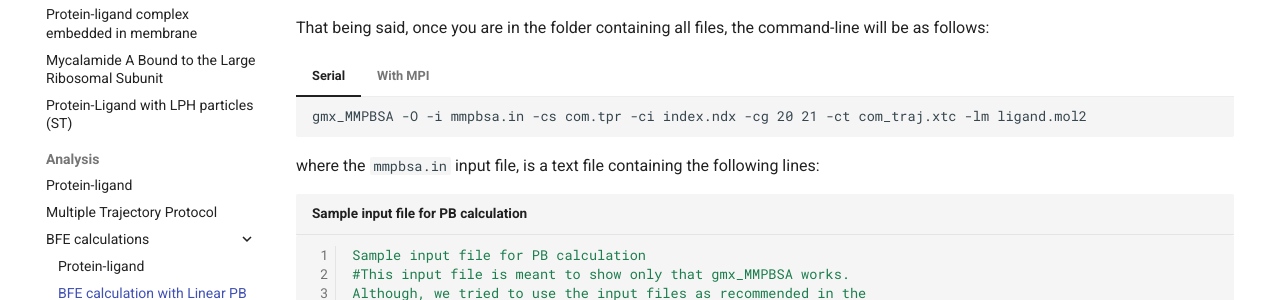
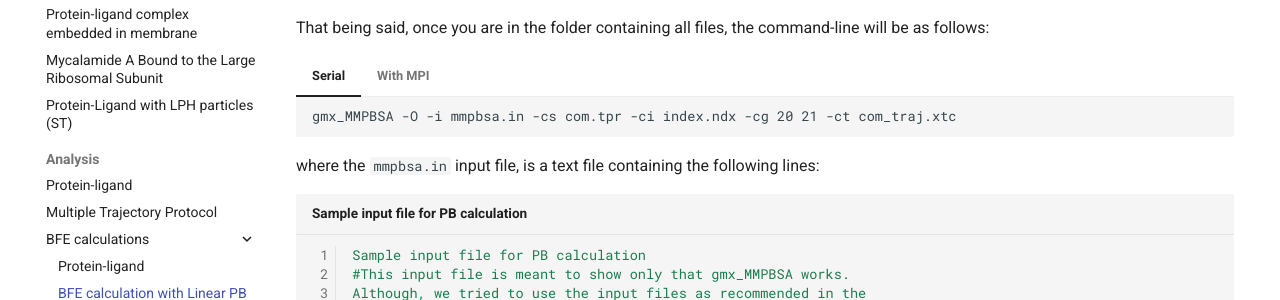
Before and after one commit to Valdes-Tresanco-MS/gmx_MMPBSA, an MkDocs documentation site: the page built from docs/examples/Linear_PB_solver/README.md, in a window 1280 px wide and 900 px high, scrolled down 1235 px. Shown: the part 153-453 px from the top of the window. Built offline with MkDocs 1.6.1 and Material for MkDocs 9.7.7, drawn with Linux system fonts in a browser that asks for light colours; comment, search, counter and statistics services are not loaded.

Commit message:
update tutorials

```diff
--- a/docs/examples/Linear_PB_solver/README.md
+++ b/docs/examples/Linear_PB_solver/README.md
@@ -42,11 +42,11 @@
 
 === "Serial"
 
-        gmx_MMPBSA -O -i mmpbsa.in -cs com.tpr -ci index.ndx -cg 20 21 -ct com_traj.xtc -lm ligand.mol2
+        gmx_MMPBSA -O -i mmpbsa.in -cs com.tpr -ci index.ndx -cg 20 21 -ct com_traj.xtc
 
 === "With MPI"
 
-        mpirun -np 2 gmx_MMPBSA MPI -O -i mmpbsa.in -cs com.tpr -ci index.ndx -cg 20 21 -ct com_traj.xtc -lm ligand.mol2
+        mpirun -np 2 gmx_MMPBSA MPI -O -i mmpbsa.in -cs com.tpr -ci index.ndx -cg 20 21 -ct com_traj.xtc
 
 where the `mmpbsa.in` input file, is a text file containing the following lines:
 
```
Also changed, not shown: docs/examples/Decomposition_analysis/README.md (+1 -1 lines), docs/examples/Entropy_calculations/nmode/README.md (+2 -2 lines), 1 other file.
